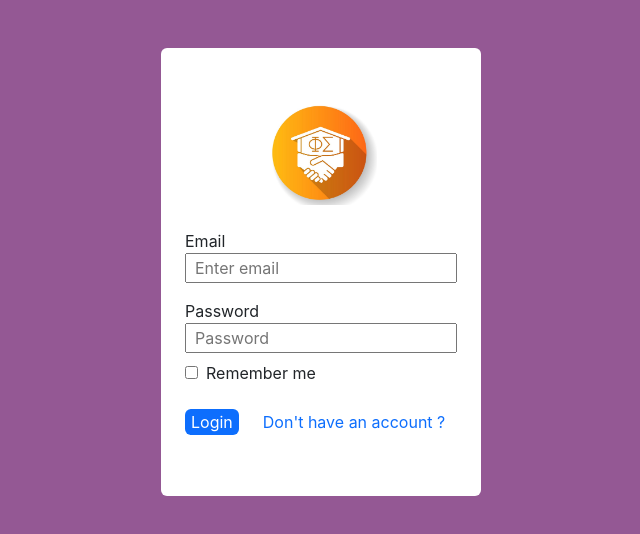
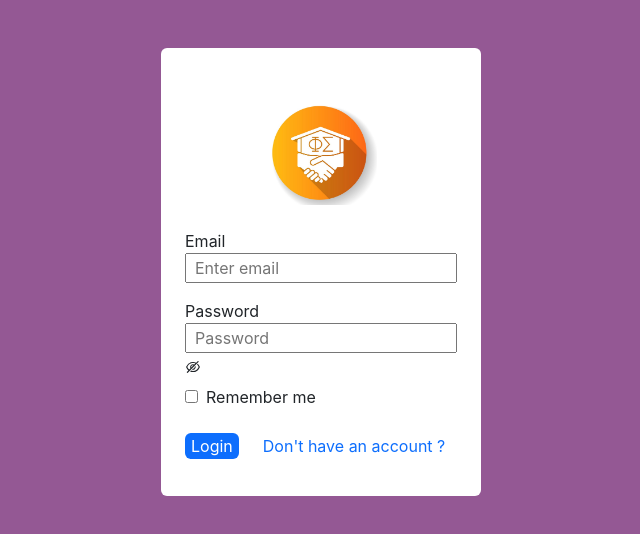
Before and after one commit to Azizsoorti/campus, a React (Create React App) app: page / in a window 1280 px wide. Shown: the top 534 px of the page, without its empty margins (319-959 px from the left). Built offline with nearby package versions, Linux system fonts and the light colour scheme.

Commit message:
hide/show password icon added

```diff
--- a/package.json
+++ b/package.json
@@ -9,6 +9,7 @@
     "formik": "^2.2.9",
     "react": "^18.2.0",
     "react-dom": "^18.2.0",
+    "react-icons": "^4.7.1",
     "react-router-dom": "^6.4.3",
     "react-scripts": "5.0.1",
     "web-vitals": "^2.1.4",
--- a/src/components/Login/Login.jsx
+++ b/src/components/Login/Login.jsx
@@ -1,9 +1,10 @@
 
 import { Link } from "react-router-dom";
-import React from 'react'
+import React,{useState} from 'react'
 import { useFormik } from "formik";
 import { validationSchema } from "../../schemas";
-
+import { AiOutlineEyeInvisible } from "react-icons/ai";
+import { AiOutlineEye } from "react-icons/ai";
 const initialValues = {
     email: "",
     password: "",
@@ -11,6 +12,12 @@ const initialValues = {
 }
 
 function Login() {
+
+    const [isVisible, setVisible] = useState(false);
+
+    const toggle = () => {
+      setVisible(!isVisible);
+    };
 
     const { values, errors, touched, handleBlur, handleChange, handleSubmit } = useFormik({
         initialValues: initialValues,
@@ -45,10 +52,13 @@ function Login() {
                             {errors.email && touched.email ? <p className="text-danger">{errors.email}</p> : null}
                         </div>
 
-                        <div>
+                        <div >
                             <label htmlFor="password"> Password</label><br />
-                            <input className="ps-2 w-100 " type="password" name="password" placeholder="Password" id="password" value={values.password} onChange={handleChange} onBlur={handleBlur} />
+                            <input className="ps-2 w-100 "  type={!isVisible ? "password" : "text"} name="password" placeholder="Password" id="password" value={values.password} onChange={handleChange} onBlur={handleBlur} />
                             {errors.password && touched.password ? <p className="text-danger">{errors.password}</p> : null}
+                            <span className="icon" onClick={toggle}>
+        {isVisible ? <AiOutlineEye /> : <AiOutlineEyeInvisible />}
+      </span>
                         </div>
 
                         <div className="my-2">
```
Also changed, not shown: 1 other file (tests, documents, lock files or other folders).
